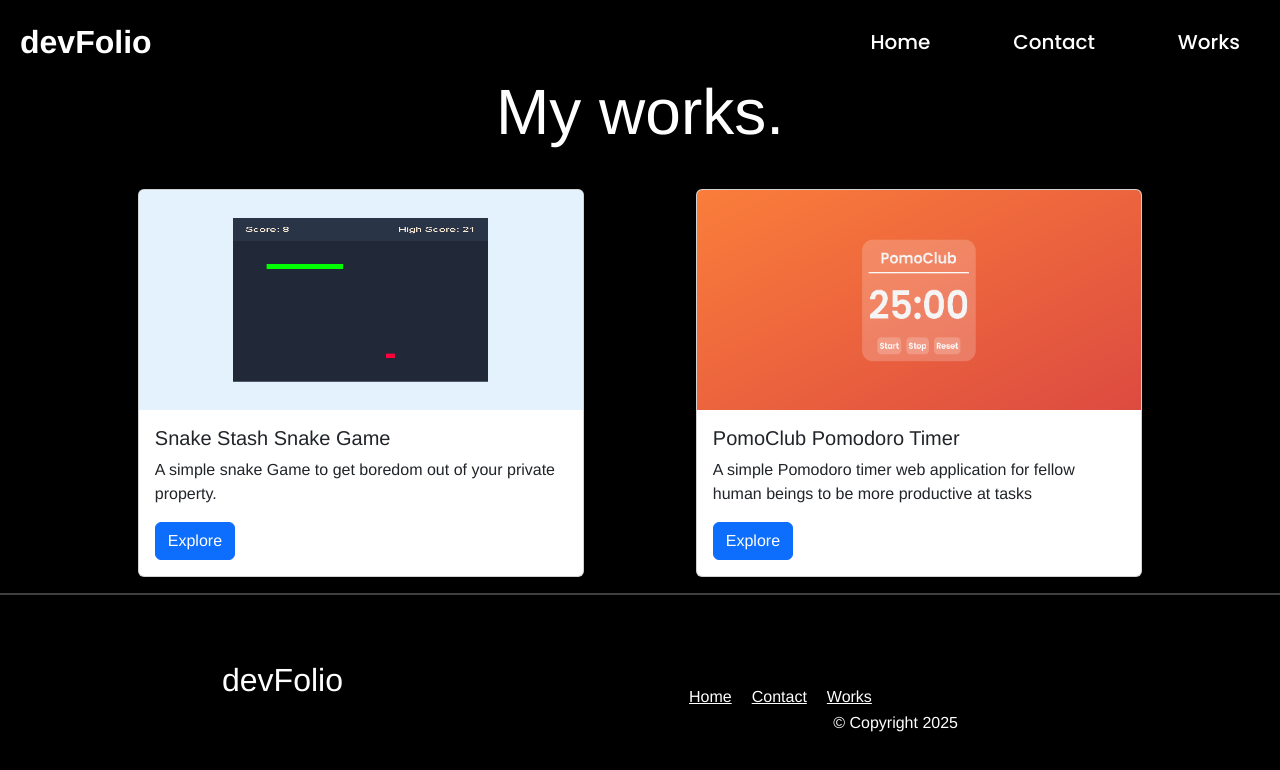
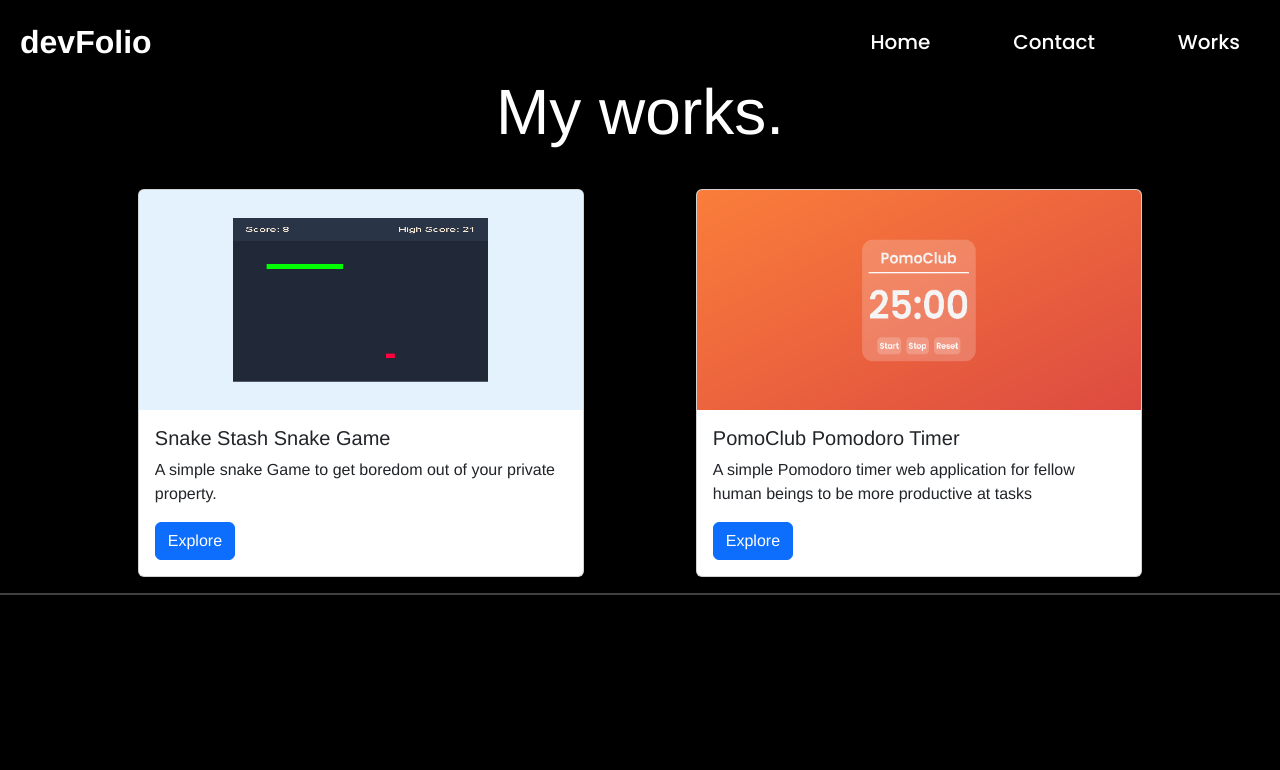
Before and after one commit to turrboflexx/devFolio, a plain HTML site: page work.html in a window 1280 px wide. Shown: the top 770 px of the page. Drawn offline with nearby package versions, Linux system fonts and the light colour scheme.

Commit message:
commitidrk

```diff
--- a/work.css
+++ b/work.css
@@ -84,7 +84,7 @@
     transform: scale(1.05);
   }
 
-  footer {
+  /* footer {
   padding: 40px;
   color: white;
   background: black;
@@ -147,7 +147,7 @@ ul{
   margin-left: 22%;
   margin-top: -10px;
   color: rgb(255, 255, 255);
-}
+} */
 
   hr {
   height: 2px;
--- a/work.html
+++ b/work.html
@@ -66,7 +66,7 @@
 
                 <hr style="width: 1000%; color: white; background-color: white;">
 
-        <footer><div class="dev">devFolio</div>
+        <!-- <footer><div class="dev">devFolio</div>
         <div class='containerF'>
         <div class='rowr'>
             <div class='innerC'>
@@ -81,7 +81,7 @@
             </div>
         </div>
         </div>
-    </footer>
+    </footer> -->
 
 
     </div>
```
